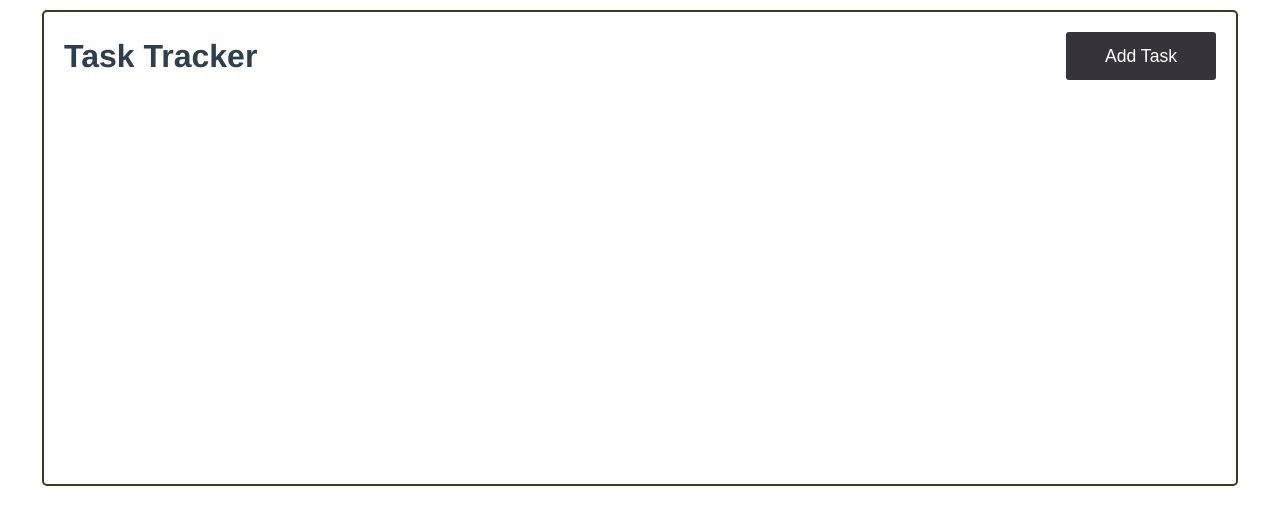
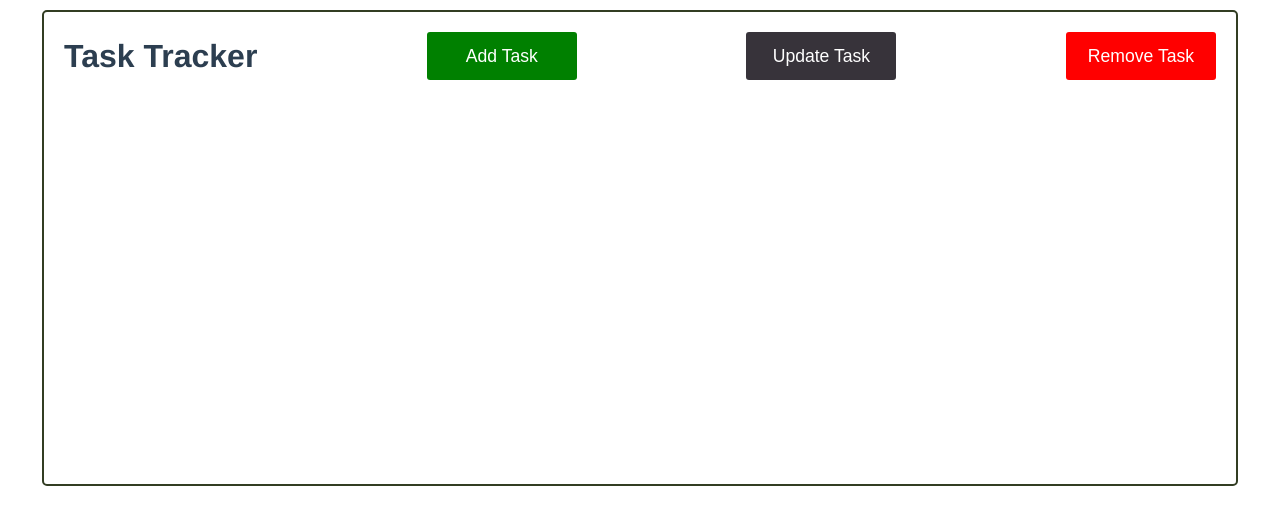
Before and after one commit to thevinitgupta/task-tracker, a Vue app: page / in a window 1280 px wide. Shown: the top 524 px of the page. Built offline with nearby package versions, Linux system fonts and the light colour scheme.

Commit message:
add dynamic color to button component

```diff
--- a/src/components/Button.vue
+++ b/src/components/Button.vue
@@ -1,13 +1,18 @@
 <template>
-    <button>Add Task</button>
+    <button @click="onClick()" :style="{backgroundColor: color }">{{text}}</button>
 </template>
 
 <script>
 export default {
     name : 'Button',
     props : {
-        data : String,
+        text : String,
         color: String
+    },
+    methods : {
+        onClick(){
+            console.log(this.text+" Button Clicked")
+        }
     }
 }
 </script>
--- a/src/components/Header.vue
+++ b/src/components/Header.vue
@@ -1,7 +1,9 @@
 <template>
     <header>
         <h1>{{title}}</h1>
-        <Button />
+        <Button text="Add Task" color="green"/>
+        <Button text="Update Task"/>
+        <Button text="Remove Task" color="red"/>
     </header>
 </template>
 
```
